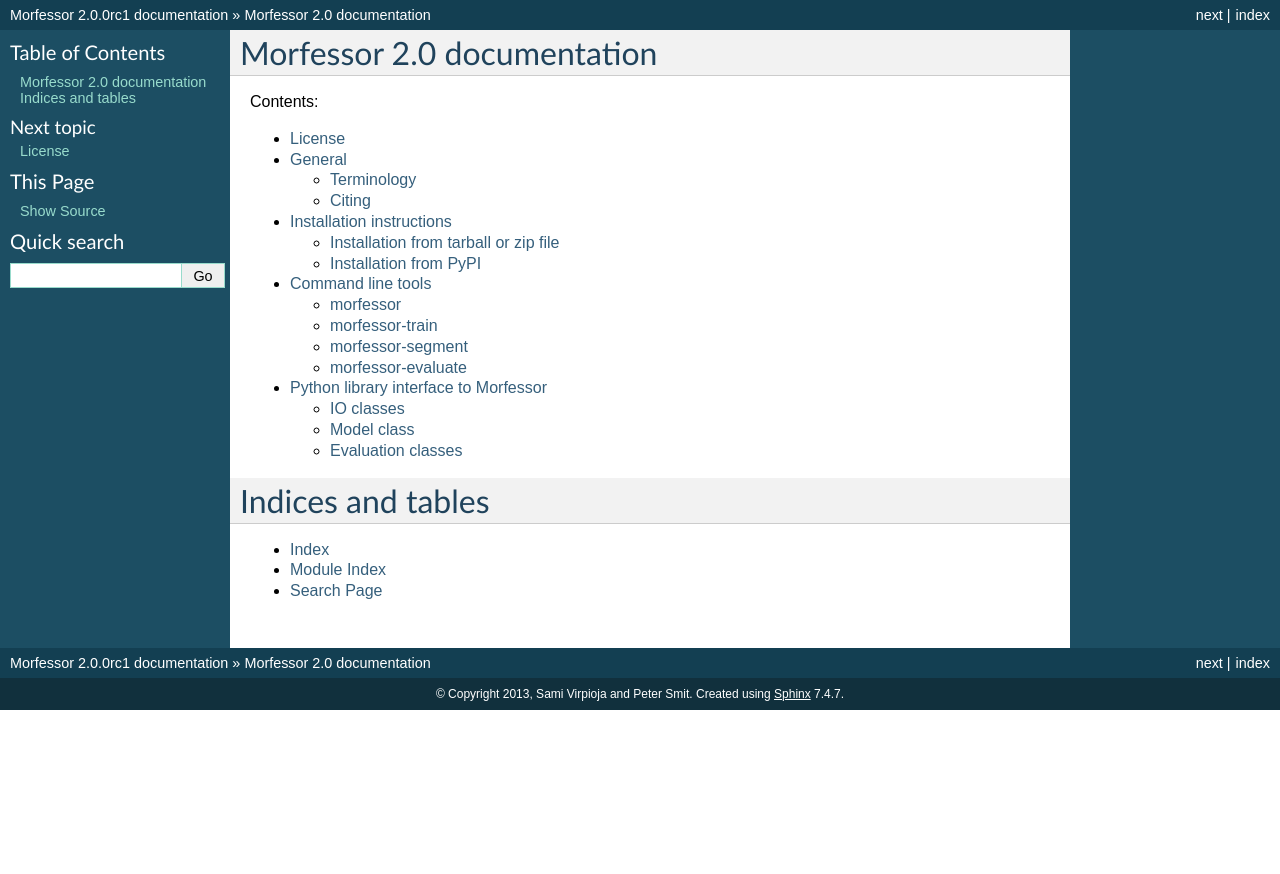
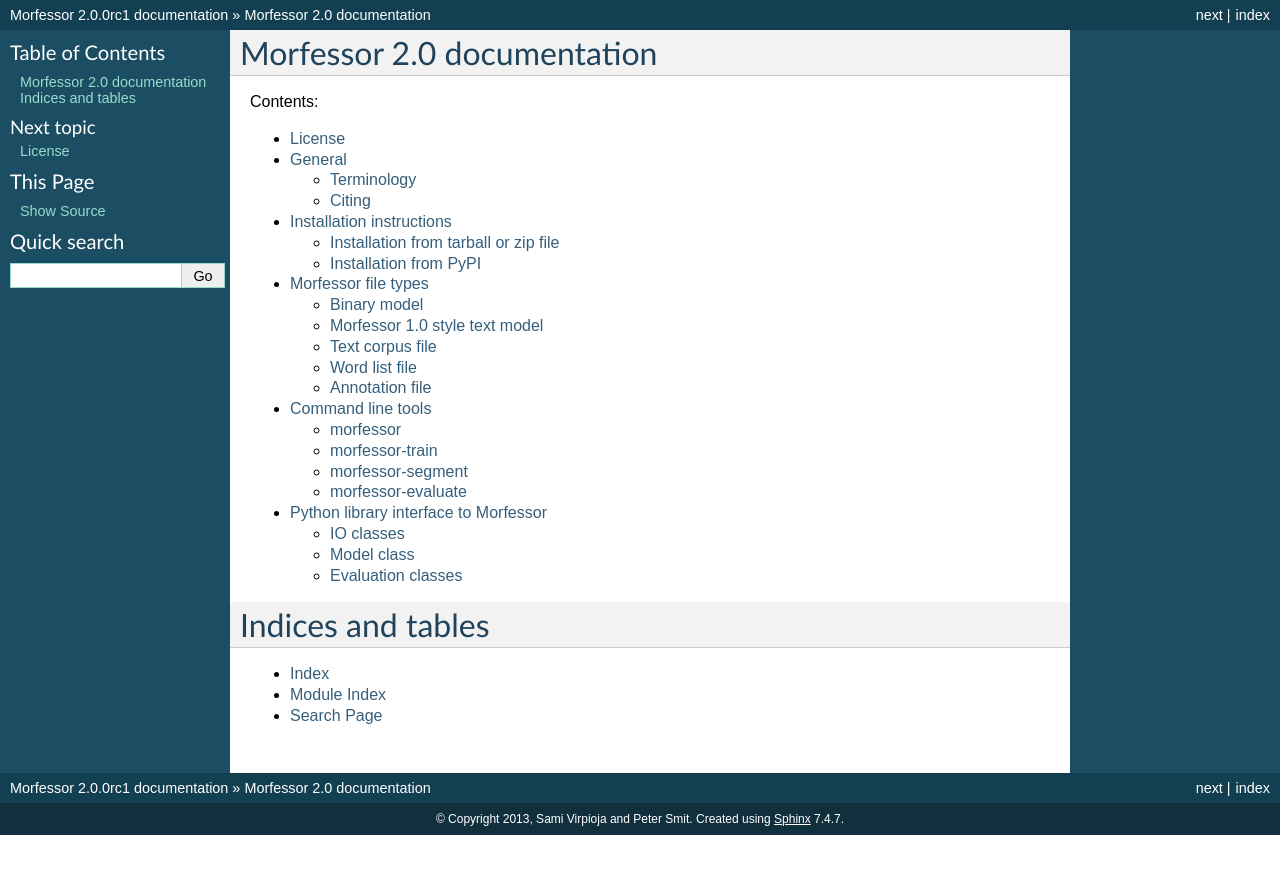
Before and after one commit to aalto-speech/morfessor, a Sphinx documentation site: the page built from docs/source/index.rst, in a window 1280 px wide. Shown: the top 874 px of the page. Built offline with Sphinx 7.4.7, drawn with Linux system fonts in a browser that asks for light colours; some of the changed lines change nothing that is shown.

Commit message:
Added documentation (mainly file types)

```diff
--- /dev/null
+++ b/docs/source/filetypes.rst
@@ -0,0 +1,75 @@
+Morfessor file types
+====================
+
+Binary model
+------------
+The standard format for Morfessor 2.0 is a binary model, generated by pickling
+the :ref:`BaselineModel <baseline-model-label>` object. This ensures that all
+training-data, annotation-data and weights are exactly the same as when the
+model was saved.
+
+Morfessor 1.0 style text model
+------------------------------
+Morfessor 2.0 also supports the text model files that are used in Morfessor
+1.0. These files consists of one segmentation per line, preceded by a count,
+where the constructions are separated by ' + '.
+
+Specification: ::
+
+    <int><space><CONSTRUCTION>[<space>+<space><CONSTRUCTION>]*
+
+Example: ::
+
+    10 kahvi + kakku
+    5 kahvi + kilo + n
+    24 kahvi + kone + emme
+
+Text corpus file
+----------------
+A text corpus file is a free format text-file. All lines are split into
+compounds using the compound-separator (default <space>). The compounds then
+are split into atoms using the atom-separator. Compounds can occur multiple
+times and will be counted as such.
+
+Example: ::
+
+    kavhikakku kahvikilon kahvikilon
+    kahvikoneemme kahvikakku
+
+Word list file
+--------------
+A word list corpus file contains one compound per line, possibly preceded by a
+count. If multiple entries of the same word occur there counts are summed. If
+no count is given, a count of one is assumed (per entry).
+
+Specification: ::
+
+    [<int><space>]<COMPOUND>
+
+Example 1: ::
+
+    10 kahvikakku
+    5 kahvikilon
+    24 kahvikoneemme
+
+Example 2: ::
+
+    kahvikakku
+    kahvikilon
+    kahvikoneemme
+
+Annotation file
+---------------
+An annotation file contains one compound and one or more annotations per
+compound on each line. The separators between the annotations (default ', ')
+and between the constructions (default ' ') are configurable.
+
+Specification: ::
+
+    <compound> <analysis1construction1>[ <analysis1constructionN>][, <analysis2construction1> [<analysis2constructionN>]*]*
+
+Example: ::
+
+    kahvikakku kahvi kakku, kahvi kak ku
+    kahvikilon kahvi kilon
+    kahvikoneemme kahvi konee mme, kah vi ko nee mme
--- a/docs/source/index.rst
+++ b/docs/source/index.rst
@@ -14,6 +14,7 @@
    license
    general
    installation
+   filetypes
    cmdtools
    libinterface
 
--- a/docs/source/libinterface.rst
+++ b/docs/source/libinterface.rst
@@ -5,6 +5,8 @@
 ----------
 .. automodule:: morfessor.io
    :members:
+
+.. _baseline-model-label:
 
 Model class
 -----------
```
Also changed, not shown: docs/source/cmdtools.rst (+9 -4 lines).
